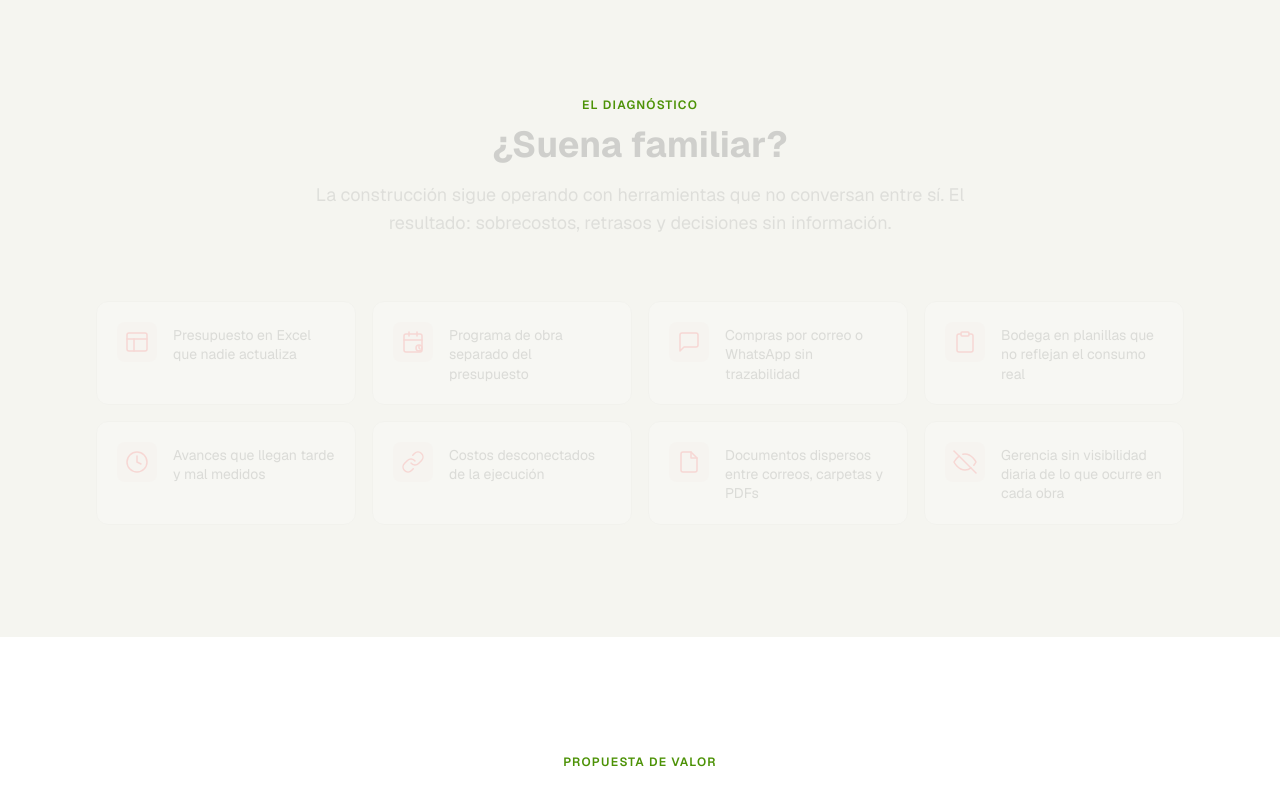
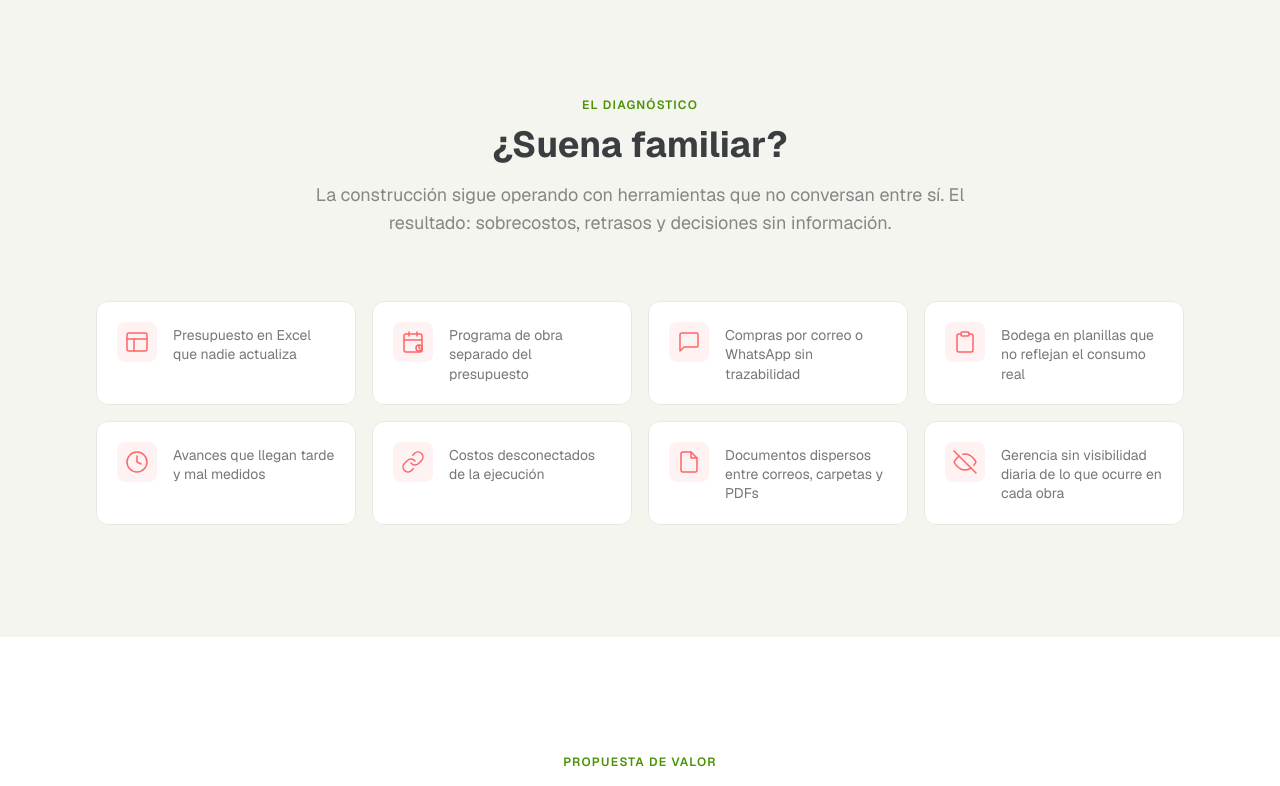
Before and after one commit to ecaballero2112/ObraSuite_LandingPage, a Next.js app: page / in a window 1280 px wide. Shown: the part 820-1606 px from the top of the page. Built offline with nearby package versions, Linux system fonts and the light colour scheme.

Commit message:
fix: opacidad 100% en todas las secciones, sin animaciones GSAP

```diff
--- a/src/app/globals.css
+++ b/src/app/globals.css
@@ -33,11 +33,7 @@
     font-family: var(--font-sans), system-ui, sans-serif;
   }
 
-  [data-card],
-  [data-reveal] h2,
-  [data-reveal] h2 + p {
-    opacity: 0.2;
-  }
+
 
   ::selection {
     background: var(--primary-green);
```
